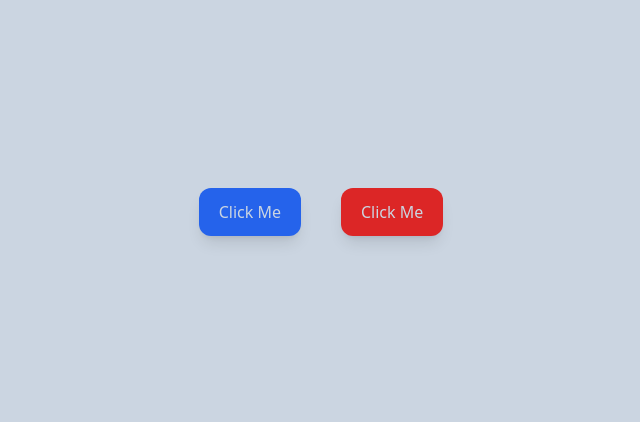
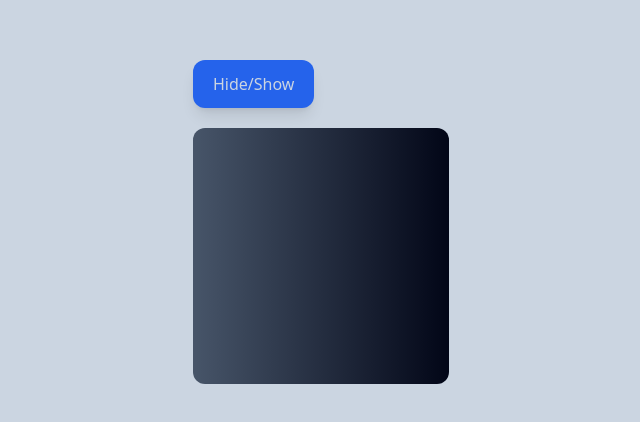
Before and after one commit to lukemelnik/framermotiontut, a React (Vite) app: page / in a window 1280 px wide. Shown: the part 178-600 px from the top of the page, without its empty margins (15-655 px from the left). Built offline with nearby package versions, Linux system fonts and the light colour scheme.

Commit message:
add motion variants

```diff
--- a/src/App.tsx
+++ b/src/App.tsx
@@ -1,3 +1,4 @@
+import AnimationControls from "./components/animation-controls";
 import BasicsOfMotion from "./components/basics-of-motion";
 import Gestures from "./components/gestures";
 
@@ -5,7 +6,8 @@ function App() {
   return (
     <>
       {/* <BasicsOfMotion /> */}
-      <Gestures />
+      {/* <Gestures /> */}
+      <AnimationControls />
     </>
   );
 }
--- /dev/null
+++ b/src/components/animation-controls.tsx
@@ -0,0 +1,24 @@
+import { motion, AnimatePresence, easeInOut } from "framer-motion";
+
+export default function AnimationControls() {
+  return (
+    <div>
+      <motion.button className="bg-blue-600 mb-5 shadow-lg text-slate-300 px-5 py-3 rounded-xl">
+        Hide/Show
+      </motion.button>
+      <motion.div
+        className="bg-gradient-to-r from-slate-600 to-slate-950 w-64 h-64 rounded-xl"
+        variants={{
+          initial: { rotate: "0deg" },
+          flip: {
+            rotate: "15deg",
+            transition: { duration: 0.9, ease: "easeInOut" },
+          },
+          grow: { scale: 1.1, transition: { duration: 0.3 } },
+        }}
+        whileHover="flip"
+        whileTap="grow"
+      ></motion.div>
+    </div>
+  );
+}
```
Also changed, not shown: 1 other file (tests, documents, lock files or other folders).
